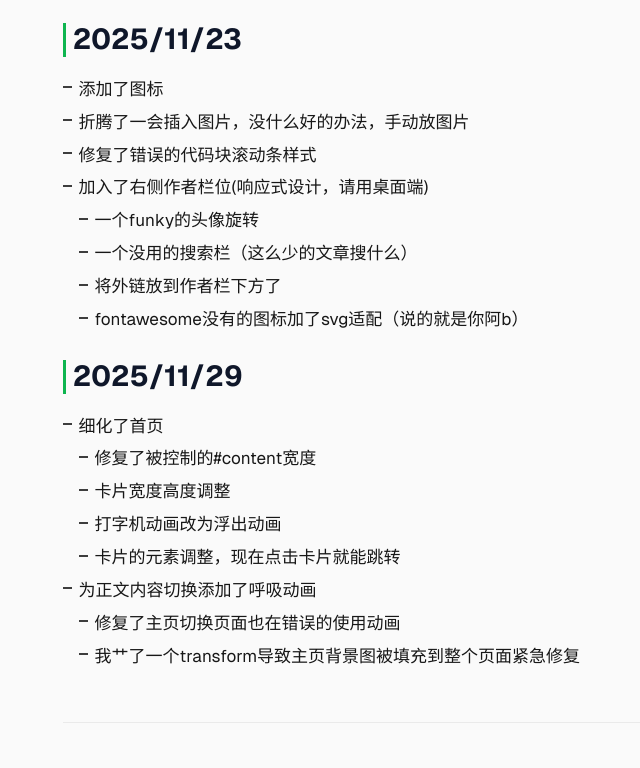
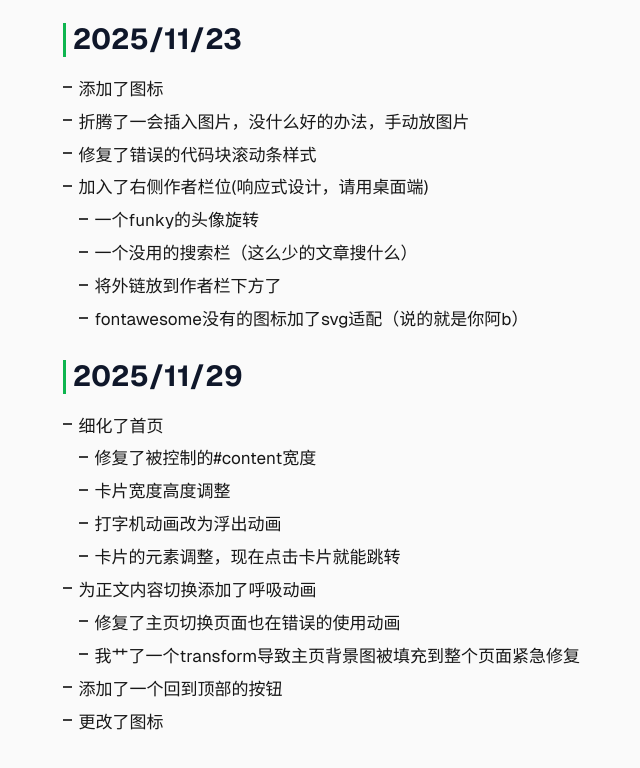
Before and after one commit to Tenkonata/Tenkonata.github.io, a plain HTML site: page updatelog/index.html in a window 1280 px wide. Shown: the part 1259-2027 px from the top of the page, without its empty margins (203-843 px from the left). Drawn offline with Linux system fonts and the light colour scheme; a script that the page names is missing; a web font is replaced by a local one.

Commit message:
Site updated: 2025-11-29 21:38:33

```diff
--- a/updatelog/index.html
+++ b/updatelog/index.html
@@ -195,6 +195,8 @@
 <li>我艹了一个transform导致主页背景图被填充到整个页面紧急修复</li>
 </ul>
 </li>
+<li>添加了一个回到顶部的按钮</li>
+<li>更改了图标</li>
 </ul>
 
     </div>
```
Also changed, not shown: 1 other file.
